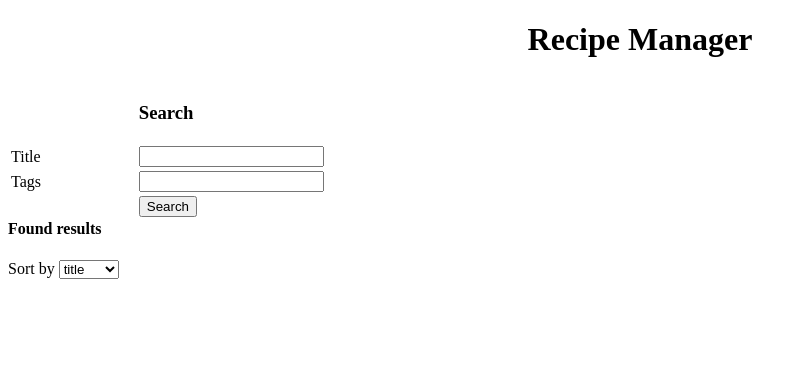
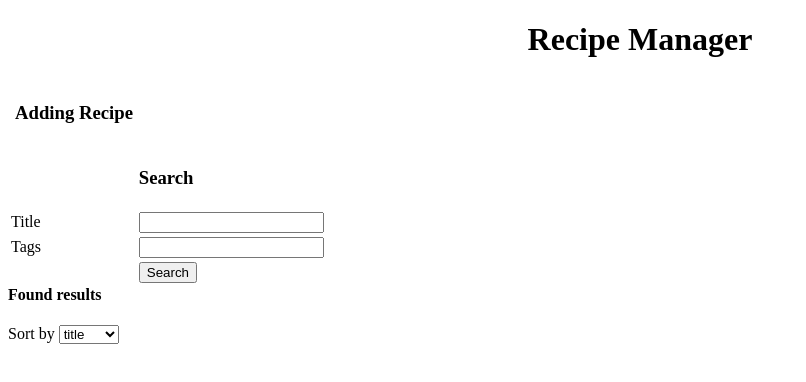
Before and after one commit to JiangMinyang/recipe, a website: page index.html in a window 1280 px wide. Shown: the whole page, without its empty margins (0-806 px from the left). Drawn offline with Linux system fonts and the light colour scheme; no server answers.

```diff
--- a/index.html
+++ b/index.html
@@ -6,6 +6,15 @@
 </head>
 <body ng-app="recipeManager" ng-controller="recipeCtrl">
 	<h1 align="center">Recipe Manager</h1>
+	<div>
+		<table>
+			<tr>
+				<td></td>
+				<td><h3>Adding Recipe</h3></td>
+			</tr>
+		</table>
+	</div>
+	<div>
 		<table align="left" style="width : 100%">
 			<tr>
 				<td></td>
@@ -24,6 +33,7 @@
 				<td><input type="button" value="Search" ng-click="Search()"></td>
 			</tr>
 		</table>
+	</div>
 	<div>
 		<h4 ng-show="searchResults.length != 0"> Found {{ searchResults.length }} results</h4>
 		<p> Sort by
```
Also changed, not shown: .settings/settings.json (added). Lines whose indentation alone changed are shown as unchanged.
